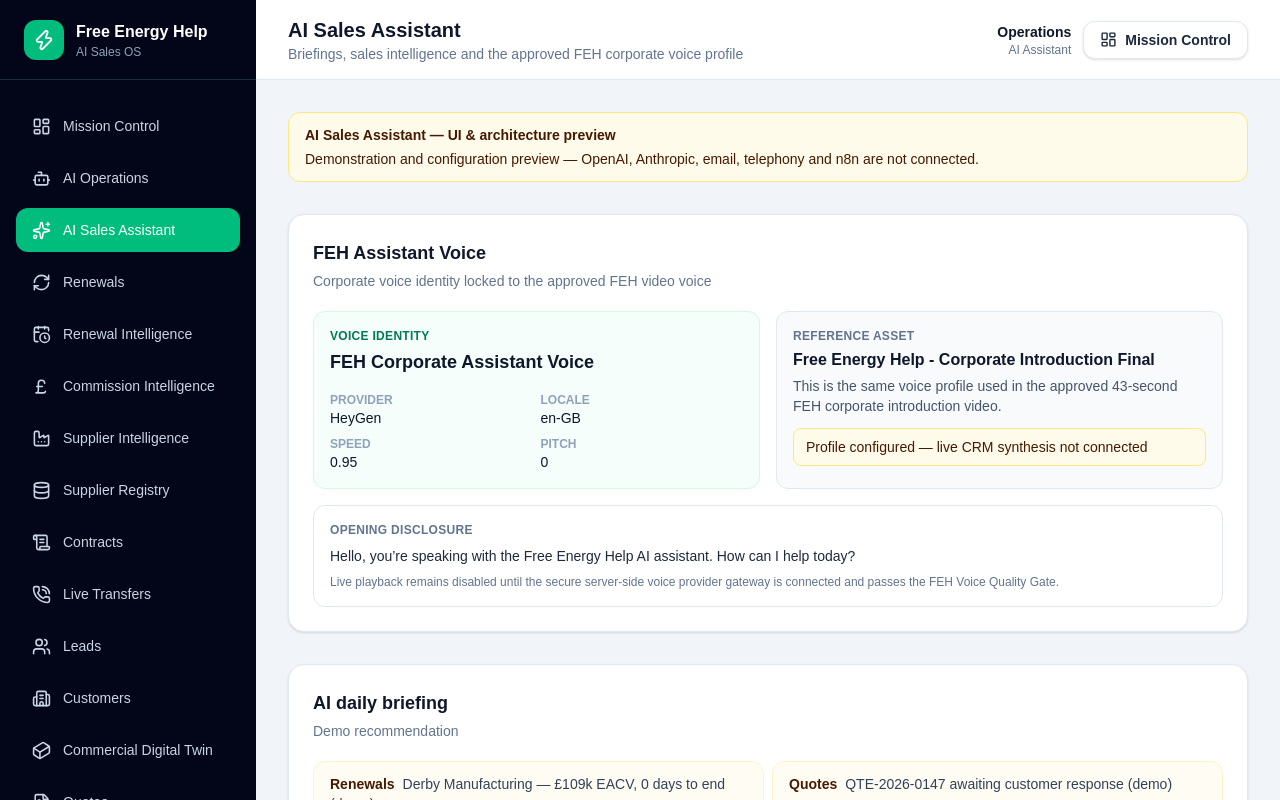
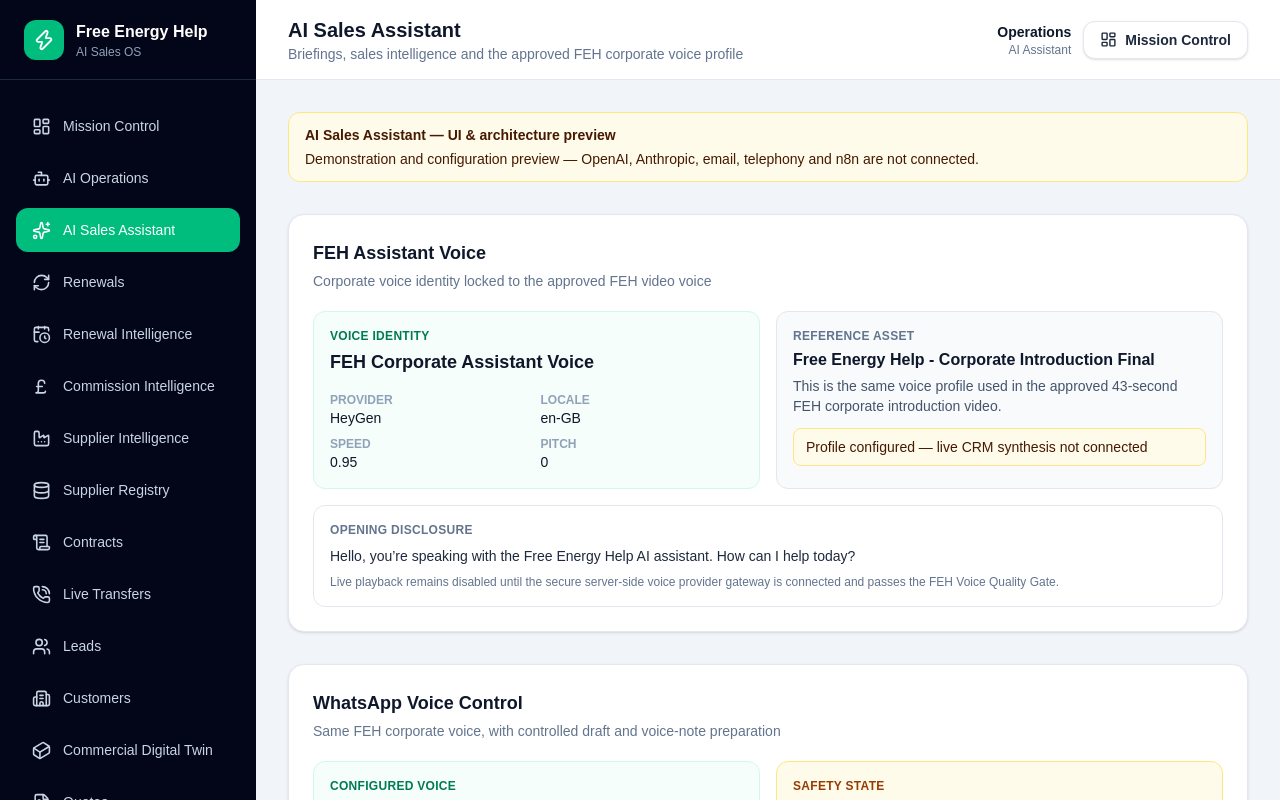
Before and after one commit to dalbirrahala-byte/free-energy-help-ai-os, a Next.js app in the folder frontend/: page /ai-assistant in a window 1280 px wide. Shown: the top 800 px of the page. Built offline with nearby package versions, Linux system fonts and the light colour scheme.

Commit message:
feat(whatsapp): surface FEH voice control in AI assistant

```diff
--- a/frontend/src/components/ai-assistant/AiSalesAssistantDashboard.tsx
+++ b/frontend/src/components/ai-assistant/AiSalesAssistantDashboard.tsx
@@ -38,6 +38,7 @@
   RiskCentrePanel,
 } from "./AiAssistantPanels";
 import { VoiceIdentityPanel } from "./VoiceIdentityPanel";
+import { WhatsAppVoiceControlPanel } from "./WhatsAppVoiceControlPanel";
 
 const INITIAL: AiFilterState = {
   query: "",
@@ -68,6 +69,8 @@
       </div>
 
       <VoiceIdentityPanel />
+
+      <WhatsAppVoiceControlPanel />
 
       <AiDailyBriefingPanel items={getDailyBriefing()} />
 
```
